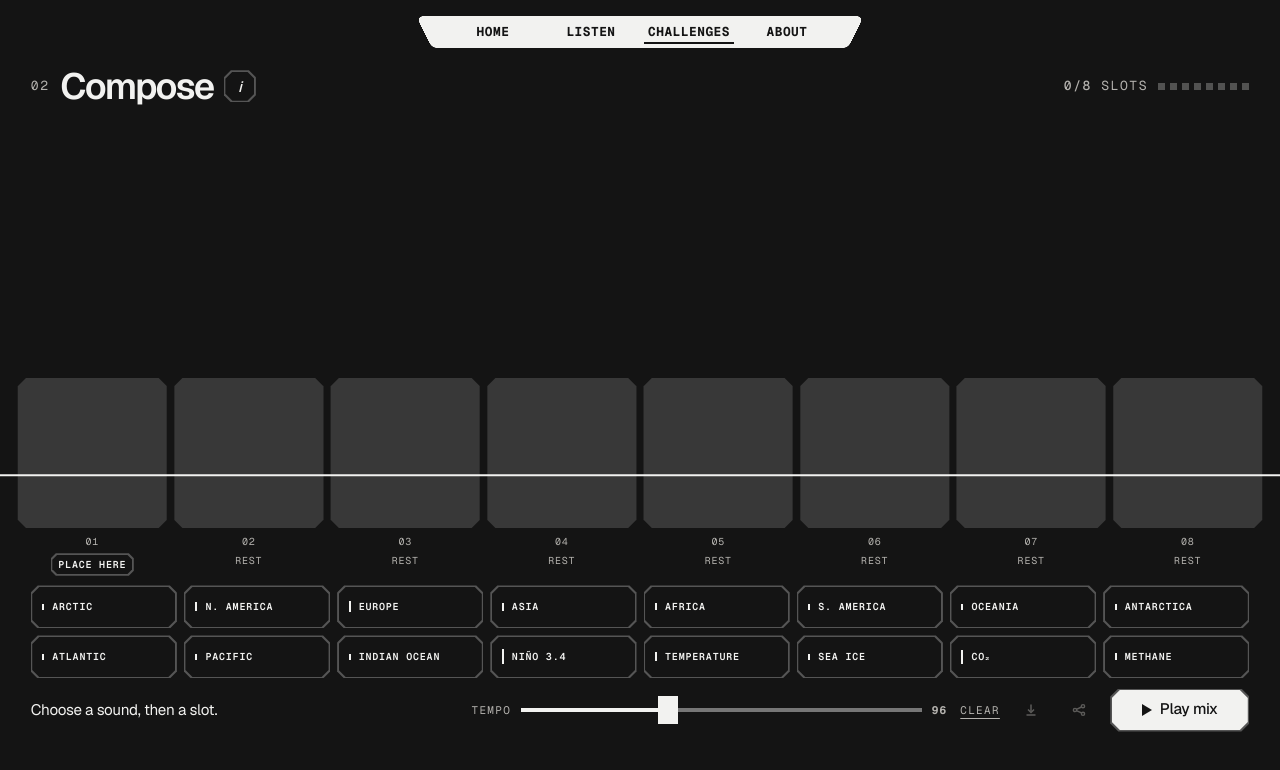
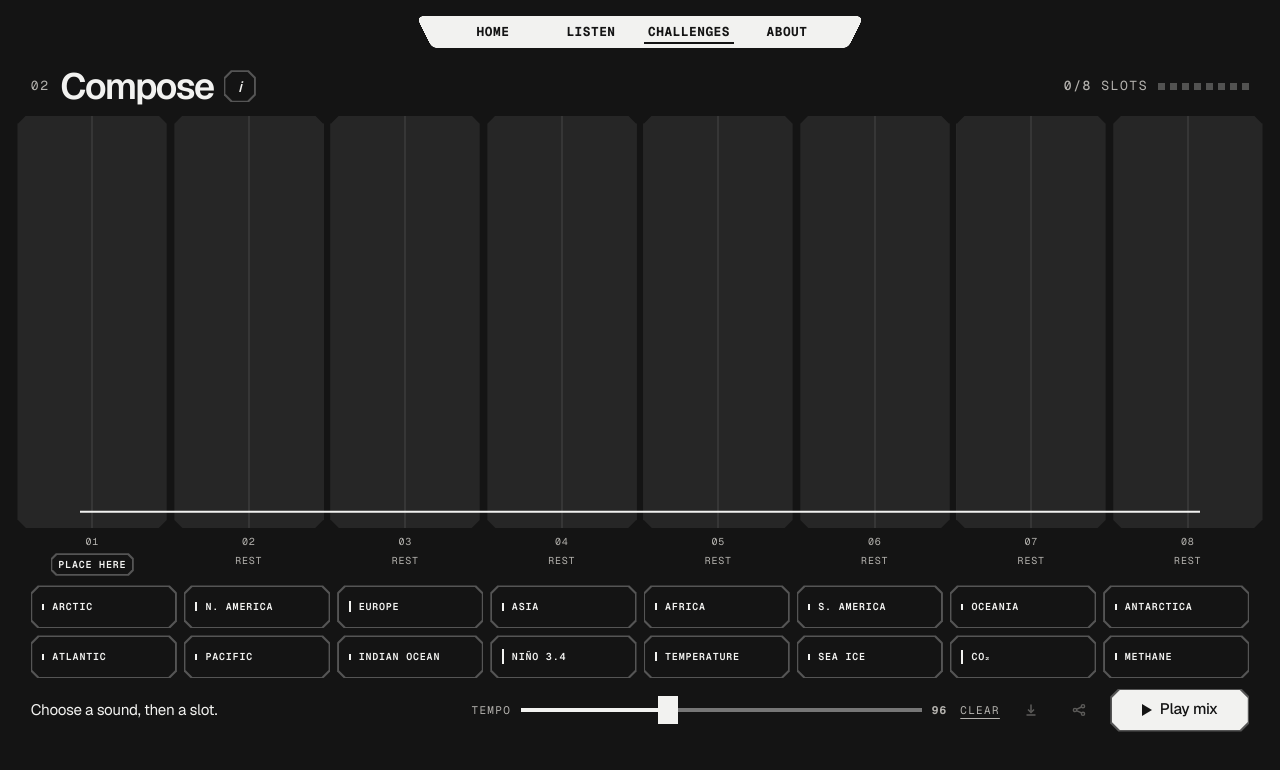
Before and after one commit to acheronx0577/Earth-Juke-Box-Sonifysphere, a Next.js app: page /challenge/compose in a window 1280 px wide. Shown: the top 770 px of the page. Built offline with nearby package versions, Linux system fonts and the light colour scheme; no server answers.

Commit message:
Draw only the filled slots as pitch bars.
Empty columns stay faint guides, and a filled slot fades down from a height set by its note.

Co-authored-by: AcheronX. <richardhuynh53@gmail.com>

```diff
--- a/src/components/play/ComposeBoard.tsx
+++ b/src/components/play/ComposeBoard.tsx
@@ -68,9 +68,9 @@ function slotNote(slot: MixSlot | null): number | null {
 }
 
 function barHeight(note: number | null): number {
-  if (note === null) return 14;
+  if (note === null) return 0;
   const t = Math.min(1, Math.max(0, (note - 150) / 170));
-  return 28 + t * 70;
+  return 22 + t * 74;
 }
 
 function clip(cut: number) {
@@ -125,16 +125,7 @@ function sequencePath(heights: readonly number[]): string {
     const y = Math.min(floor, height - (value / 100) * (height - 16));
     return [x, y] as [number, number];
   });
-  const leftSlope = (points[1][1] - points[0][1]) / (points[1][0] - points[0][0]);
-  const last = points.length - 1;
-  const rightSlope = (points[last][1] - points[last - 1][1]) / (points[last][0] - points[last - 1][0]);
-  const clampY = (y: number) => Math.min(y, floor);
-  const extended: [number, number][] = [
-    [0, clampY(points[0][1] - leftSlope * points[0][0])],
-    ...points,
-    [width, clampY(points[last][1] + rightSlope * (width - points[last][0]))],
-  ];
-  return monotone(extended);
+  return monotone(points.map(([x, y]) => [x, Math.min(y, floor)] as [number, number]));
 }
 
 function moveFocus(event: KeyboardEvent<HTMLButtonElement>, index: number, count: number, focusAt: (next: number) => void) {
@@ -475,13 +466,15 @@ export function ComposeBoard({ initialMix }: { readonly initialMix: string | nul
         </svg>
         <div className={styles.bars}>
           {slots.map((slot, index) => (
-            <span key={`bar-${index}`} className={styles.col}>
-              <span
-                className={`${styles.bar} sonify-slot${audio === "playing" && playingIndex === index ? " is-playing" : ""}`}
-                data-on={slot ? "true" : "false"}
-                data-play={audio === "playing" && playingIndex === index ? "true" : "false"}
-                style={{ height: `${heights[index]}%` }}
-              />
+            <span key={`bar-${index}`} className={`${styles.col} sonify-slot${audio === "playing" && playingIndex === index ? " is-playing" : ""}`}>
+              {slot ? (
+                <span
+                  className={styles.bar}
+                  data-on="true"
+                  data-play={audio === "playing" && playingIndex === index ? "true" : "false"}
+                  style={{ height: `${heights[index]}%` }}
+                />
+              ) : null}
             </span>
           ))}
         </div>
--- a/src/components/play/compose.module.css
+++ b/src/components/play/compose.module.css
@@ -164,23 +164,34 @@
 }
 
 .col {
+  position: relative;
   display: flex;
   align-items: flex-end;
+  justify-content: center;
   height: 100%;
   min-height: 0;
 }
 
-.bar {
-  width: 100%;
+.col::before {
+  content: "";
+  position: absolute;
+  top: 0;
+  bottom: 0;
+  left: 50%;
+  width: 1px;
   background: rgba(242, 242, 240, 0.16);
+  transform: translateX(-50%);
 }
 
-.bar[data-on="true"] {
-  background: rgba(242, 242, 240, 0.72);
+.bar {
+  position: relative;
+  z-index: 1;
+  width: min(100%, clamp(28px, 4.2vw, 72px));
+  background: linear-gradient(to bottom, rgba(242, 242, 240, 0.92), rgba(242, 242, 240, 0));
 }
 
 .bar[data-play="true"] {
-  background: #f2f2f0;
+  background: linear-gradient(to bottom, #f2f2f0, rgba(242, 242, 240, 0.08));
 }
 
 .captions {
```
